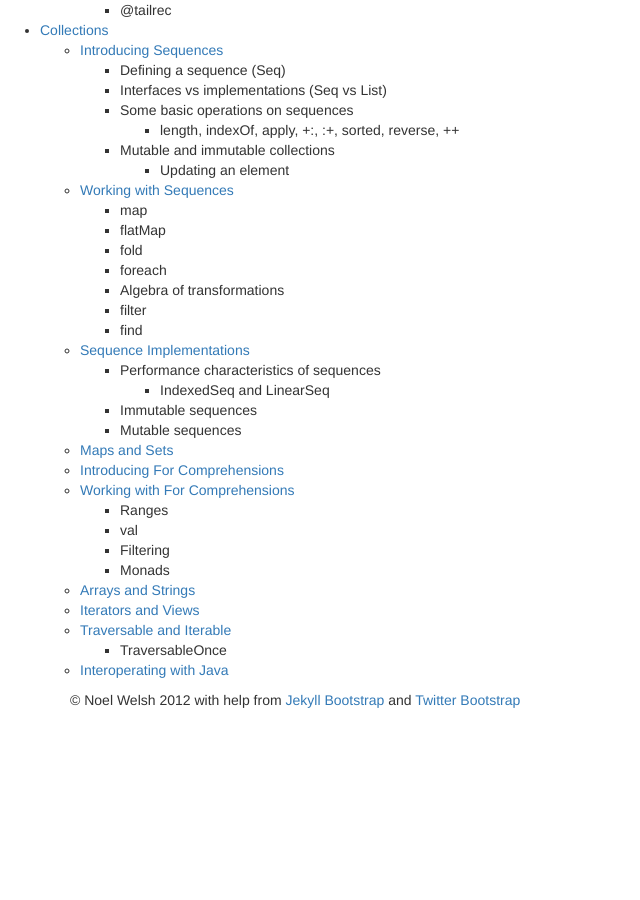
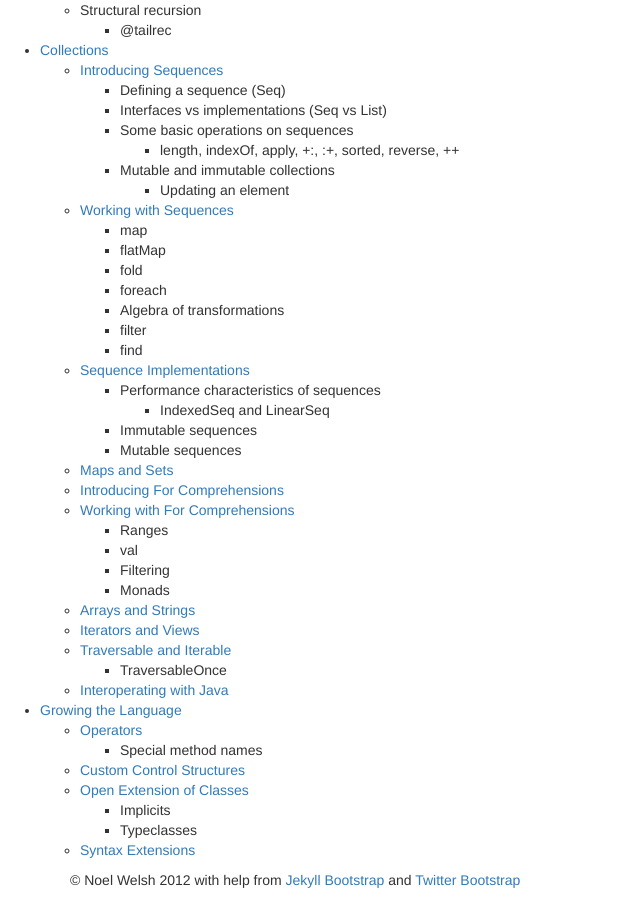
Before and after one commit to underscoreio/essential-scala, a Jekyll site: the page built from index.md, in a window 1280 px wide and 900 px high, scrolled down 1862 px. Shown: the whole window, without its empty margins (0-640 px from the left). Built offline with Jekyll 4.4.1, drawn with Linux system fonts in a browser that asks for light colours; nearby versions of some CDN libraries; library files that are not in the unit come from our copies; before the commit the page ends 2582 px from its top, so only the background shows below that.

Commit message:
Stub out the DSL section

```diff
--- a/_includes/themes/smooth/default.html
+++ b/_includes/themes/smooth/default.html
@@ -56,6 +56,7 @@ src="http://cdn.mathjax.org/mathjax/latest/MathJax.js?config=TeX-AMS-MML_HTMLorM
           <li><a href="/scala-basics/index.html">Scala Basics</a></li>
           <li><a href="/oo/index.html">OOP</a></li>
           <li><a href="/collections/index.html">Collections</a></li>
+          <li><a href="/dsl/index.html">Growing the Language</a></li>
           <li><a href="/about.html">About</a></li>
           {% assign pages_list = site.pages %}
           {% assign group = 'navigation' %}
--- a/index.md
+++ b/index.md
@@ -117,3 +117,11 @@ layout: page
   - [Traversable and Iterable](collections/traversable.html)
     - TraversableOnce
   - [Interoperating with Java](collections/java-interop.html)
+- [Growing the Language](dsl/index.html)
+  - [Operators](dsl/operators.html)
+    - Special method names
+  - [Custom Control Structures](dsl/control.html)
+  - [Open Extension of Classes](dsl/implicits.html)
+    - Implicits
+    - Typeclasses
+  - [Syntax Extensions](dsl/macros.html)
```
Also changed, not shown: dsl/control.md (added, +7 -0 lines), dsl/implicits.md (added, +9 -0 lines), dsl/index.md (added, +14 -0 lines), dsl/macros.md (added, +5 -0 lines), dsl/operators.md (added, +40 -0 lines).
